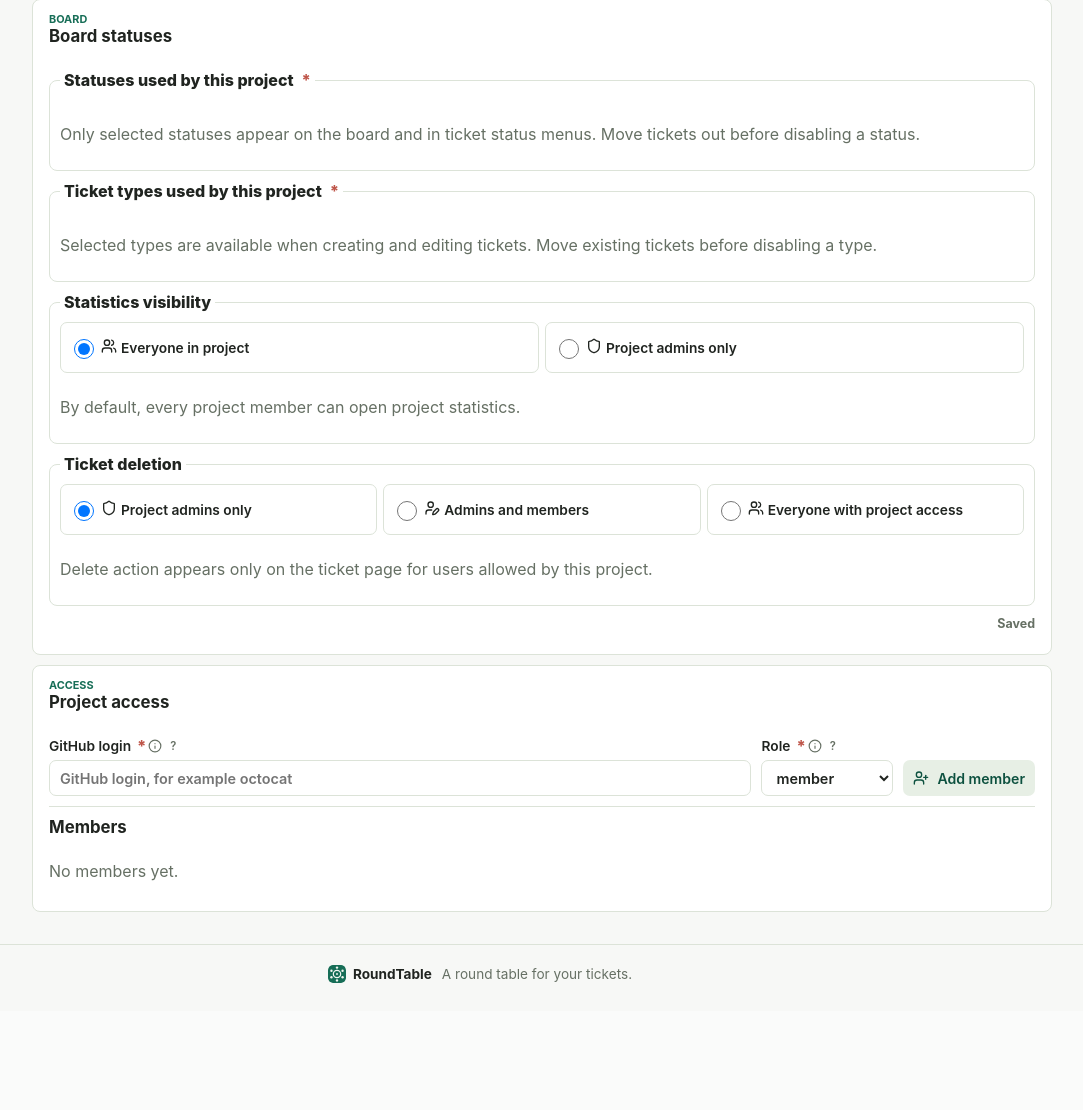
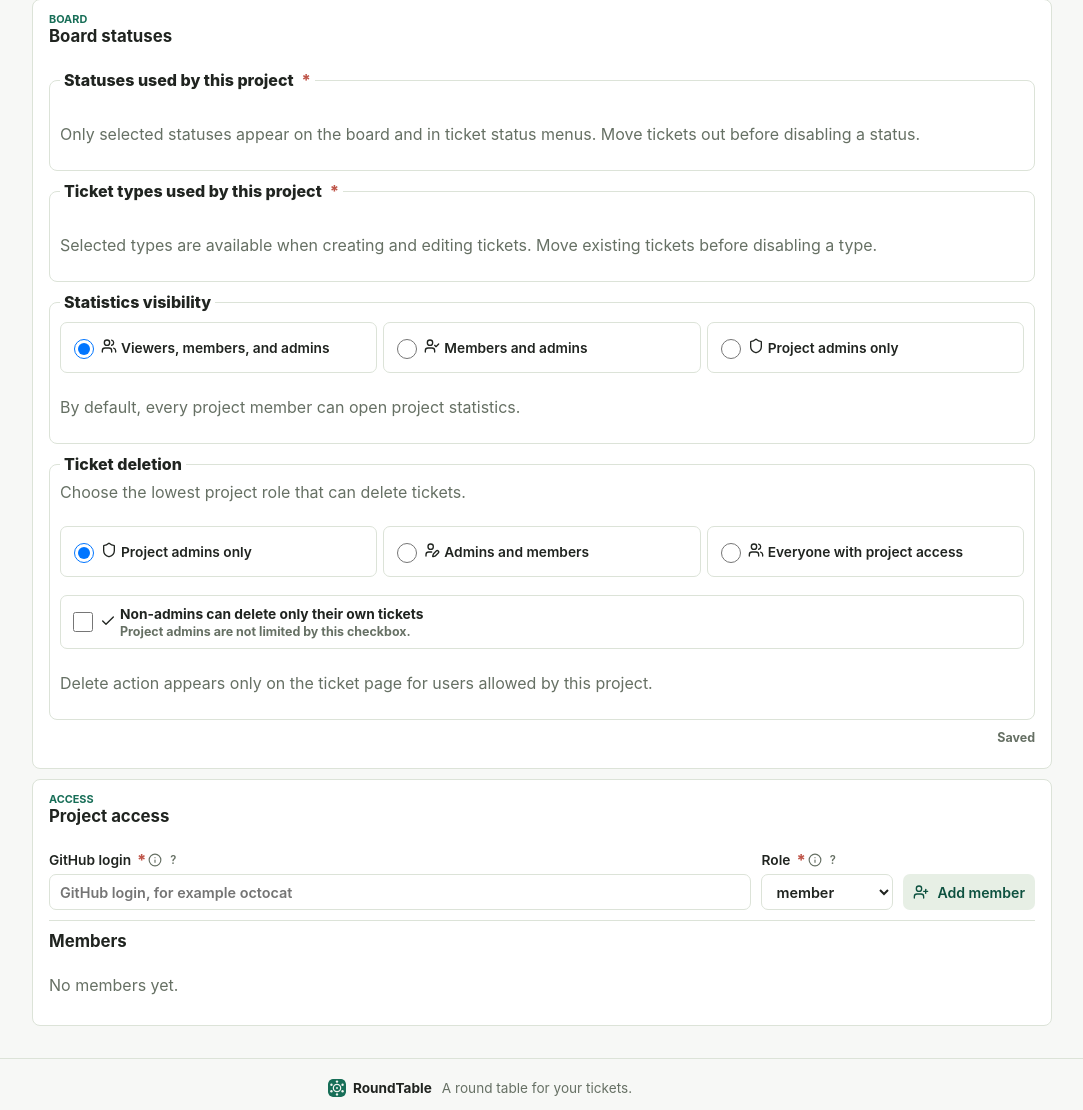
Before and after one commit to q121212/RoundTable, a FastAPI app: template app/templates/project_settings.html in a window 1280 px wide. Shown: the part 527-1637 px from the top of the page, without its empty margins (160-1243 px from the left). Before the commit the page ends 1510 px from the top, so only its background shows below. Run offline with FastAPI, Linux system fonts and the light colour scheme; the template is opened without the code that fills it, so the values that code supplies are empty.

Commit message:
Polish board sprint tools and delete permissions

```diff
--- a/app/db.py
+++ b/app/db.py
@@ -303,6 +303,7 @@ def init_db() -> None:
         _add_column_if_missing(conn, "projects", "ticket_types_json", "TEXT")
         _add_column_if_missing(conn, "projects", "stats_visibility", "TEXT NOT NULL DEFAULT 'all'")
         _add_column_if_missing(conn, "projects", "ticket_delete_policy", "TEXT NOT NULL DEFAULT 'admin'")
+        _add_column_if_missing(conn, "projects", "ticket_delete_own_only", "INTEGER NOT NULL DEFAULT 0")
         _add_column_if_missing(conn, "tickets", "ticket_type", "TEXT NOT NULL DEFAULT 'Task'")
         _add_column_if_missing(conn, "tickets", "sort_order", "REAL")
         _add_column_if_missing(conn, "tickets", "sprint_id", "INTEGER REFERENCES sprints(id) ON DELETE SET NULL")
--- a/app/main.py
+++ b/app/main.py
@@ -45,6 +45,7 @@ from .store import (
     create_test_notification,
     create_ticket,
     can_delete_ticket,
+    can_view_project_stats,
     delete_project,
     delete_ticket,
     get_project_by_key,
@@ -58,7 +59,6 @@ from .store import (
     normalize_github_repo,
     project_members,
     project_statistics,
-    project_stats_visibility,
     project_ticket_types,
     project_statuses,
     remove_project_member,
@@ -367,8 +367,7 @@ async def board_page(request: Request, project_key: str) -> HTMLResponse:
     sprint_filter = str(request.query_params.get("sprint") or "")
     board = board_for_project(project_key, user, sprint_filter=sprint_filter)
     members = project_members(int(board["project"]["id"]))
-    project_role = board["project_role"]
-    can_view_stats = project_stats_visibility(board["project"]) == "all" or project_role == "admin"
+    can_view_stats = can_view_project_stats(user, board["project"])
     return render(
         request,
         "board.html",
@@ -476,6 +475,9 @@ async def api_update_project_settings(request: Request, project_key: str) -> Red
         [str(value) for value in form.getlist("ticket_types")],
         str(form.get("stats_visibility")) if "stats_visibility" in form else None,
         str(form.get("ticket_delete_policy")) if "ticket_delete_policy" in form else None,
+        "1" in [str(value) for value in form.getlist("ticket_delete_own_only")]
+        if "ticket_delete_own_only" in form
+        else None,
     )
     return redirect("/p/%s/settings" % project_key.upper())
 
@@ -643,7 +645,7 @@ async def ticket_page(request: Request, ticket_key: str) -> HTMLResponse:
             "ticket_types": project_ticket_types(project),
             "sprints": sprints,
             "link_types": TICKET_LINK_TYPES,
-            "can_delete_ticket": can_delete_ticket(user, project),
+            "can_delete_ticket": can_delete_ticket(user, project, bundle["ticket"]),
         },
     )
 
--- a/app/static/app.js
+++ b/app/static/app.js
@@ -65,6 +65,7 @@
       "help.project_key": "Short uppercase prefix for ticket keys, for example CRM or OPS.",
       "help.project_name": "Human-readable project name shown in the UI.",
       "help.role": "member can edit, viewer can only read, admin can manage project access.",
+      "help.sprint": "Sprint or iteration this ticket is planned in.",
       "help.status": "Where the ticket currently is on the board.",
       "help.story_points": "Small effort estimate. Use 0 when not estimated.",
       "help.ticket_type": "Type of work. Epics are bigger containers; tasks, bugs, and stories are regular tickets.",
@@ -166,6 +167,7 @@
       "projects.ticket_types_help": "Selected types are available when creating and editing tickets. Move existing tickets before disabling a type.",
       "projects.ticket_types_selected": "Ticket types used by this project",
       "projects.title": "Projects",
+      "projects.tools": "Project tools",
       "sound.copy": "Short local sounds for board events. Different event types use different cues.",
       "sound.events_copy": "New tickets, comments, assignments, status changes, sprint changes, Done/Closed, and ticket links.",
       "sound.events_title": "Events with sound",
@@ -196,6 +198,8 @@
       "stats.visibility_admin": "Project admins only",
       "stats.visibility_all": "Everyone in project",
       "stats.visibility_help": "By default, every project member can open project statistics.",
+      "stats.visibility_member": "Members and admins",
+      "stats.visibility_viewer": "Viewers, members, and admins",
       "sprint.activate": "Activate",
       "sprint.active": "Active sprint",
       "sprint.all": "All sprints",
@@ -207,6 +211,7 @@
       "sprint.ends_on": "Ends",
       "sprint.filter_modes": "Views",
       "sprint.find_placeholder": "Find sprint",
+      "sprint.find_or_create_placeholder": "Find or name sprint",
       "sprint.goal": "Goal",
       "sprint.manage": "Sprint planning",
       "sprint.manage_copy": "Plan, activate, close, and reopen project sprints.",
@@ -218,6 +223,7 @@
       "sprint.planned": "Planned",
       "sprint.quick_create": "Create sprint",
       "sprint.quick_create_placeholder": "New sprint name",
+      "sprint.quick_create_help": "Create a sprint without leaving the board. Dates are optional.",
       "sprint.recent_closed": "Recent closed",
       "sprint.reopen": "Reopen",
       "sprint.save": "Save sprint",
@@ -269,10 +275,13 @@
       "ticket.delete": "Delete ticket",
       "ticket.delete_confirm": "Type the ticket key to confirm:",
       "ticket.delete_help": "Deleting a ticket permanently removes its comments, links, watchers, and history. This cannot be undone.",
+      "ticket.delete_own_only": "Non-admins can delete only their own tickets",
+      "ticket.delete_own_only_help": "Project admins are not limited by this checkbox.",
       "ticket.delete_policy": "Ticket deletion",
       "ticket.delete_policy_admin": "Project admins only",
       "ticket.delete_policy_help": "Delete action appears only on the ticket page for users allowed by this project.",
       "ticket.delete_policy_member": "Admins and members",
+      "ticket.delete_policy_role_help": "Choose the lowest project role that can delete tickets.",
       "ticket.delete_policy_viewer": "Everyone with project access",
       "ticket.details": "Details",
       "ticket.live_connected": "Live updates on",
@@ -355,6 +364,7 @@
       "help.project_key": "Короткий uppercase-префикс для ключей тикетов, например CRM или OPS.",
       "help.project_name": "Человеческое название проекта, которое видно в интерфейсе.",
       "help.role": "member может редактировать, viewer только читать, admin управляет доступом к проекту.",
+      "help.sprint": "Спринт или итерация, в которую запланирован тикет.",
       "help.status": "Где тикет сейчас находится на доске.",
       "help.story_points": "Короткая оценка объема работы. 0 означает, что оценки пока нет.",
       "help.ticket_type": "Тип работы. Эпик — крупный контейнер; задачи, баги и истории — обычные тикеты.",
@@ -456,6 +466,7 @@
       "projects.ticket_types_help": "Выбранные типы доступны при создании и редактировании тикетов. Перед отключением типа переведите существующие тикеты.",
       "projects.ticket_types_selected": "Типы тикетов этого проекта",
       "projects.title": "Проекты",
+      "projects.tools": "Инструменты проекта",
       "sound.copy": "Короткие локальные звуки для событий доски. Для разных типов событий используются разные сигналы.",
       "sound.events_copy": "Новые тикеты, комментарии, назначения, смена статуса, смена спринта, Done/Closed и связи тикетов.",
       "sound.events_title": "Какие события звучат",
@@ -486,6 +497,8 @@
       "stats.visibility_admin": "Только админы проекта",
       "stats.visibility_all": "Все участники проекта",
       "stats.visibility_help": "По умолчанию статистику проекта видят все участники.",
+      "stats.visibility_member": "Участники и админы",
+      "stats.visibility_viewer": "Наблюдатели, участники и админы",
       "sprint.activate": "Активировать",
       "sprint.active": "Активный спринт",
       "sprint.all": "Все спринты",
@@ -497,6 +510,7 @@
       "sprint.ends_on": "Конец",
       "sprint.filter_modes": "Режимы",
       "sprint.find_placeholder": "Найти спринт",
+      "sprint.find_or_create_placeholder": "Найти или назвать спринт",
       "sprint.goal": "Цель",
       "sprint.manage": "Планирование спринтов",
       "sprint.manage_copy": "Планируйте, запускайте, закрывайте и переоткрывайте спринты проекта.",
@@ -508,6 +522,7 @@
       "sprint.planned": "План",
       "sprint.quick_create": "Создать спринт",
       "sprint.quick_create_placeholder": "Название нового спринта",
+      "sprint.quick_create_help": "Создайте спринт, не уходя с доски. Даты можно не указывать.",
       "sprint.recent_closed": "Недавно закрытые",
       "sprint.reopen": "Переоткрыть",
       "sprint.save": "Сохранить спринт",
@@ -559,10 +574,13 @@
       "ticket.delete": "Удалить тикет",
       "ticket.delete_confirm": "Введите ключ тикета для подтверждения:",
       "ticket.delete_help": "Удаление тикета безвозвратно удалит его комментарии, связи, наблюдателей и историю. Отменить нельзя.",
+      "ticket.delete_own_only": "Не-админы удаляют только свои тикеты",
+      "ticket.delete_own_only_help": "На админов проекта это ограничение не распространяется.",
       "ticket.delete_policy": "Удаление тикетов",
       "ticket.delete_policy_admin": "Только админы проекта",
       "ticket.delete_policy_help": "Удаление видно только на странице тикета тем, кому это разрешено настройкой проекта.",
       "ticket.delete_policy_member": "Админы и участники",
+      "ticket.delete_policy_role_help": "Выберите минимальную роль проекта, которой можно удалять тикеты.",
       "ticket.delete_policy_viewer": "Все с доступом к проекту",
       "ticket.details": "Детали",
       "ticket.live_connected": "Живые обновления включены",
@@ -1806,26 +1824,26 @@
         <a class="ticket-open-link" data-icon="external-link" aria-label="Open ticket"></a>
       </div>
       <div class="ticket-card-chips">
-        <button type="button" class="chip chip-edit chip-type tooltip-anchor" data-edit="ticket_type" aria-haspopup="true" data-i18n-tooltip="field.ticket_type" data-tooltip="Type">
+        <button type="button" class="chip chip-edit chip-type tooltip-anchor" data-edit="ticket_type" aria-haspopup="true" data-i18n-tooltip="help.ticket_type" data-tooltip="Type of work. Epics are bigger containers; tasks, bugs, and stories are regular tickets.">
           <span class="type-icon" aria-hidden="true"></span>
           <span class="chip-label"></span>
         </button>
-        <button type="button" class="chip chip-edit chip-status tooltip-anchor" data-edit="status" aria-haspopup="true" data-i18n-tooltip="field.status" data-tooltip="Status">
+        <button type="button" class="chip chip-edit chip-status tooltip-anchor" data-edit="status" aria-haspopup="true" data-i18n-tooltip="help.status" data-tooltip="Where the ticket currently is on the board.">
           <span class="status-dot" data-status-dot aria-hidden="true"></span>
           <span class="chip-label"></span>
         </button>
-        <button type="button" class="chip chip-edit chip-priority tooltip-anchor" data-edit="priority" aria-haspopup="true" data-i18n-tooltip="field.priority" data-tooltip="Priority">
+        <button type="button" class="chip chip-edit chip-priority tooltip-anchor" data-edit="priority" aria-haspopup="true" data-i18n-tooltip="help.priority" data-tooltip="Defaults to Medium. Use Urgent only for work that blocks people now.">
           <span class="priority-icon" data-priority-icon aria-hidden="true"></span>
           <span class="chip-label"></span>
         </button>
-        <button type="button" class="chip chip-edit chip-story-points tooltip-anchor" data-edit="story_points" aria-haspopup="true" data-i18n-tooltip="field.story_points" data-tooltip="Story points">
+        <button type="button" class="chip chip-edit chip-story-points tooltip-anchor" data-edit="story_points" aria-haspopup="true" data-i18n-tooltip="help.story_points" data-tooltip="Small effort estimate. Use 0 when not estimated.">
           <span class="story-points-icon" data-icon="gauge" aria-hidden="true"></span>
           <span class="chip-label"></span>
         </button>
-        <button type="button" class="chip chip-edit chip-sprint tooltip-anchor" data-edit="sprint_id" aria-haspopup="true" data-i18n-tooltip="field.sprint" data-tooltip="Sprint">
+        <button type="button" class="chip chip-edit chip-sprint tooltip-anchor" data-edit="sprint_id" aria-haspopup="true" data-i18n-tooltip="help.sprint" data-tooltip="Sprint or iteration this ticket is planned in.">
           <span class="chip-label"></span>
         </button>
-        <button type="button" class="chip chip-edit chip-assignee tooltip-anchor" data-edit="assignee_id" aria-haspopup="true" data-i18n-tooltip="field.assignee" data-tooltip="Assignee">
+        <button type="button" class="chip chip-edit chip-assignee tooltip-anchor" data-edit="assignee_id" aria-haspopup="true" data-i18n-tooltip="help.assignee" data-tooltip="Person responsible for the next action. They will receive notifications if enabled.">
           <span class="avatar-dot" aria-hidden="true"></span>
           <span class="chip-label assignee-label"></span>
         </button>
@@ -2047,9 +2065,11 @@
           data.append("ticket_types", input.value);
         });
         const statsVisibility = board.querySelector('input[name="stats_visibility"]:checked');
-        data.append("stats_visibility", statsVisibility?.value || "all");
+        data.append("stats_visibility", statsVisibility?.value || "viewer");
         const ticketDeletePolicy = board.querySelector('input[name="ticket_delete_policy"]:checked');
         data.append("ticket_delete_policy", ticketDeletePolicy?.value || "admin");
+        const ticketDeleteOwnOnly = board.querySelector('input[name="ticket_delete_own_only"]:checked');
+        data.append("ticket_delete_own_only", ticketDeleteOwnOnly ? "1" : "0");
         return data;
       };
 
@@ -2653,7 +2673,7 @@
       const toggle = combo.querySelector("[data-sprint-filter-toggle]");
       const menu = combo.querySelector("[data-sprint-filter-menu]");
       const search = combo.querySelector("[data-sprint-filter-search]");
-      const createForm = combo.querySelector("[data-sprint-filter-create]");
+      const createButton = combo.querySelector("[data-sprint-filter-create]");
       if (!toggle || !menu || !search) return;
 
       const close = () => {
@@ -2681,36 +2701,23 @@
           open();
         }
       });
-      search.addEventListener("input", () => renderSprintFilterOptions(combo));
-      if (createForm) {
-        createForm.addEventListener("submit", async (event) => {
+      const updateCreateButton = () => {
+        if (createButton) createButton.disabled = !search.value.trim();
+      };
+      search.addEventListener("input", () => {
+        renderSprintFilterOptions(combo);
+        updateCreateButton();
+      });
+      search.addEventListener("keydown", (event) => {
+        if (event.key !== "Enter" || !createButton || createButton.disabled) return;
+        event.preventDefault();
+        createButton.click();
+      });
+      if (createButton) {
+        updateCreateButton();
+        createButton.addEventListener("click", async (event) => {
           event.preventDefault();
-          const projectKey = combo.dataset.projectKey || "";
-          const input = createForm.elements.name;
-          const button = createForm.querySelector("button[type='submit']");
-          const name = (input?.value || "").trim();
-          if (!projectKey || !name) return;
-          if (button) button.disabled = true;
-          if (input) input.disabled = true;
-          try {
-            const formData = new FormData();
-            formData.append("name", name);
-            formData.append("status", "planned");
-            const response = await fetch(`/api/projects/${encodeURIComponent(projectKey)}/sprints/quick`, {
-              method: "POST",
-              headers: { "x-csrf-token": csrfToken(), accept: "application/json" },
-              body: formData,
-            });
-            if (!response.ok) throw new Error(await response.text());
-            const sprint = await response.json();
-            const sprints = boardData("sprints", []).filter((item) => String(item.id) !== String(sprint.id));
-            setBoardData("sprints", [sprint, ...sprints]);
-            window.location.href = sprintFilterUrl(projectKey, sprint.id);
-          } catch (error) {
-            window.alert(error.message || "Could not create sprint");
-            if (button) button.disabled = false;
-            if (input) input.disabled = false;
-          }
+          await createQuickSprint(combo.dataset.projectKey || "", search.value.trim(), [search, createButton]);
         });
       }
       combo.addEventListener("keydown", (event) => {
@@ -2725,6 +2732,33 @@
         combo.querySelector("[data-sprint-filter-toggle]")?.setAttribute("aria-expanded", "false");
       });
     });
+  }
+
+  async function createQuickSprint(projectKey, name, controls = []) {
+    if (!projectKey || !name) return;
+    controls.forEach((control) => {
+      if (control) control.disabled = true;
+    });
+    try {
+      const formData = new FormData();
+      formData.append("name", name);
+      formData.append("status", "planned");
+      const response = await fetch(`/api/projects/${encodeURIComponent(projectKey)}/sprints/quick`, {
+        method: "POST",
+        headers: { "x-csrf-token": csrfToken(), accept: "application/json" },
+        body: formData,
+      });
+      if (!response.ok) throw new Error(await response.text());
+      const sprint = await response.json();
+      const sprints = boardData("sprints", []).filter((item) => String(item.id) !== String(sprint.id));
+      setBoardData("sprints", [sprint, ...sprints]);
+      window.location.href = sprintFilterUrl(projectKey, sprint.id);
+    } catch (error) {
+      window.alert(error.message || "Could not create sprint");
+      controls.forEach((control) => {
+        if (control) control.disabled = false;
+      });
+    }
   }
 
   function sprintFilterUrl(projectKey, value) {
--- a/app/static/styles.css
+++ b/app/static/styles.css
@@ -356,7 +356,7 @@ button,
   position: absolute;
   left: 50%;
   bottom: calc(100% + 10px);
-  z-index: 60;
+  z-index: 220;
   width: min(280px, calc(100vw - 32px));
   padding: 9px 10px;
   border: 1px solid var(--line);
@@ -381,7 +381,7 @@ button,
   position: absolute;
   left: 50%;
   bottom: calc(100% + 4px);
-  z-index: 61;
+  z-index: 221;
   border: 6px solid transparent;
   border-top-color: var(--ink);
   opacity: 0;
@@ -3188,6 +3246,25 @@ a.ticket-key:hover {
 
 .board-status-settings .status-choice {
   background: var(--surface-soft);
+}
+
+.settings-field-note {
+  margin-top: -2px;
+}
+
+.own-ticket-choice {
+  margin-top: 10px;
+}
+
+.own-ticket-choice > span:last-child {
+  display: grid;
+  gap: 2px;
+}
+
+.own-ticket-choice .muted {
+  display: block;
+  font-size: 0.78rem;
+  font-weight: 700;
 }
 
 .member-row {
--- a/app/templates/project_settings.html
+++ b/app/templates/project_settings.html
@@ -106,11 +106,17 @@
         </fieldset>
         <fieldset class="status-settings board-status-settings">
           <legend data-i18n="stats.visibility">Statistics visibility</legend>
+          {% set stats_visibility = project.stats_visibility or 'all' %}
           <div class="status-choice-grid stats-visibility-grid">
             <label class="check-row status-choice">
-              <input type="radio" name="stats_visibility" value="all" {% if (project.stats_visibility or 'all') == 'all' %}checked{% endif %}>
+              <input type="radio" name="stats_visibility" value="viewer" {% if stats_visibility in ['all', 'viewer'] %}checked{% endif %}>
               <span data-icon="users" aria-hidden="true"></span>
-              <span data-i18n="stats.visibility_all">Everyone in project</span>
+              <span data-i18n="stats.visibility_viewer">Viewers, members, and admins</span>
+            </label>
+            <label class="check-row status-choice">
+              <input type="radio" name="stats_visibility" value="member" {% if stats_visibility == 'member' %}checked{% endif %}>
+              <span data-icon="user-check" aria-hidden="true"></span>
+              <span data-i18n="stats.visibility_member">Members and admins</span>
             </label>
             <label class="check-row status-choice">
               <input type="radio" name="stats_visibility" value="admin" {% if project.stats_visibility == 'admin' %}checked{% endif %}>
@@ -122,6 +128,7 @@
         </fieldset>
         <fieldset class="status-settings board-status-settings">
           <legend data-i18n="ticket.delete_policy">Ticket deletion</legend>
+          <p class="muted settings-field-note" data-i18n="ticket.delete_policy_role_help">Choose the lowest project role that can delete tickets.</p>
           <div class="status-choice-grid stats-visibility-grid">
             <label class="check-row status-choice">
               <input type="radio" name="ticket_delete_policy" value="admin" {% if (project.ticket_delete_policy or 'admin') == 'admin' %}checked{% endif %}>
@@ -139,6 +146,15 @@
               <span data-i18n="ticket.delete_policy_viewer">Everyone with project access</span>
             </label>
           </div>
+          <label class="check-row status-choice own-ticket-choice">
+            <input type="hidden" name="ticket_delete_own_only" value="0">
+            <input type="checkbox" name="ticket_delete_own_only" value="1" {% if project.ticket_delete_own_only %}checked{% endif %}>
+            <span data-icon="check" aria-hidden="true"></span>
+            <span>
+              <strong data-i18n="ticket.delete_own_only">Non-admins can delete only their own tickets</strong>
+              <span class="muted" data-i18n="ticket.delete_own_only_help">Project admins are not limited by this checkbox.</span>
+            </span>
+          </label>
           <p class="muted" data-i18n="ticket.delete_policy_help">Delete action appears only on the ticket page for users allowed by this project.</p>
         </fieldset>
         <div class="autosave-status" data-autosave-status data-i18n="ticket.autosave_saved">Saved</div>
```
Also changed, not shown: other parts of app/static/styles.css (+77 -19 lines), app/store.py (+42 -9 lines), app/templates/board.html (+13 -11 lines), app/templates/ticket.html (+53 -48 lines), tests/test_core.py (+38 -1 lines), tests/test_frontend_contracts.py (+6 -0 lines).
